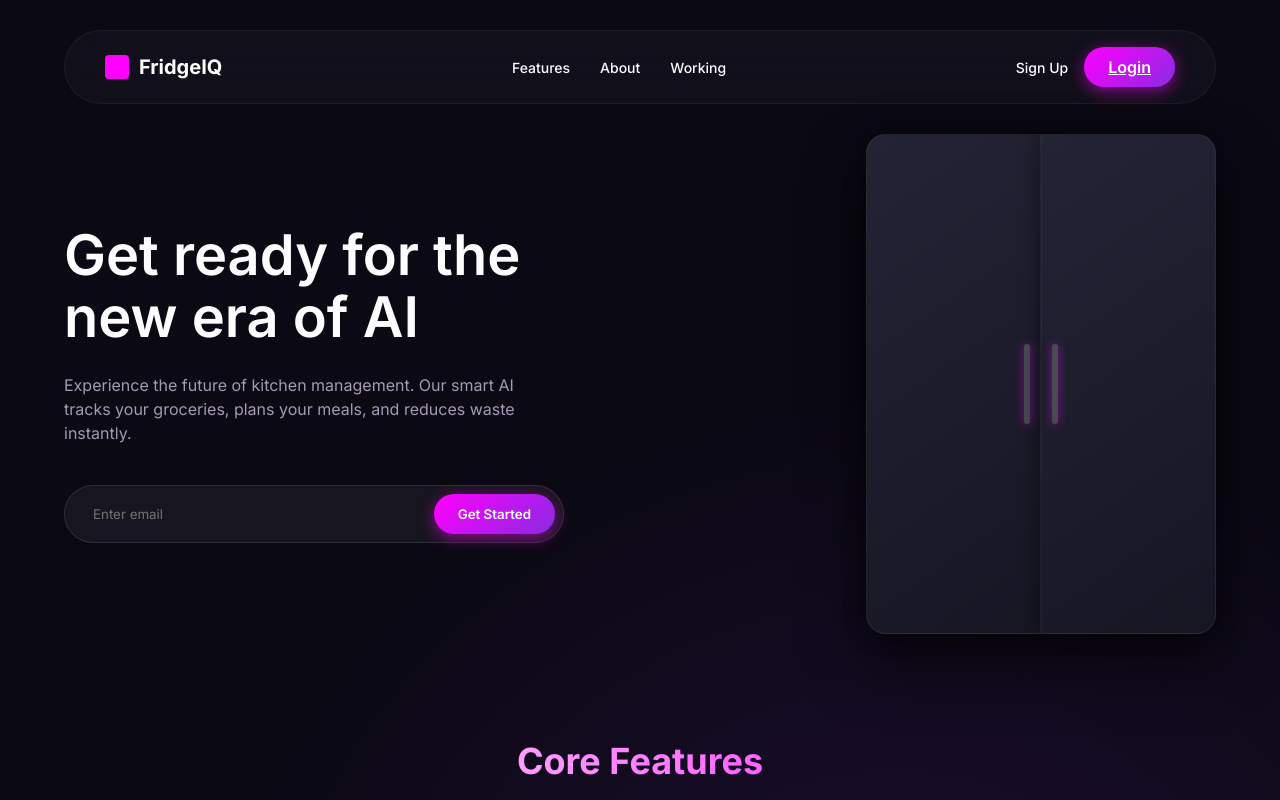
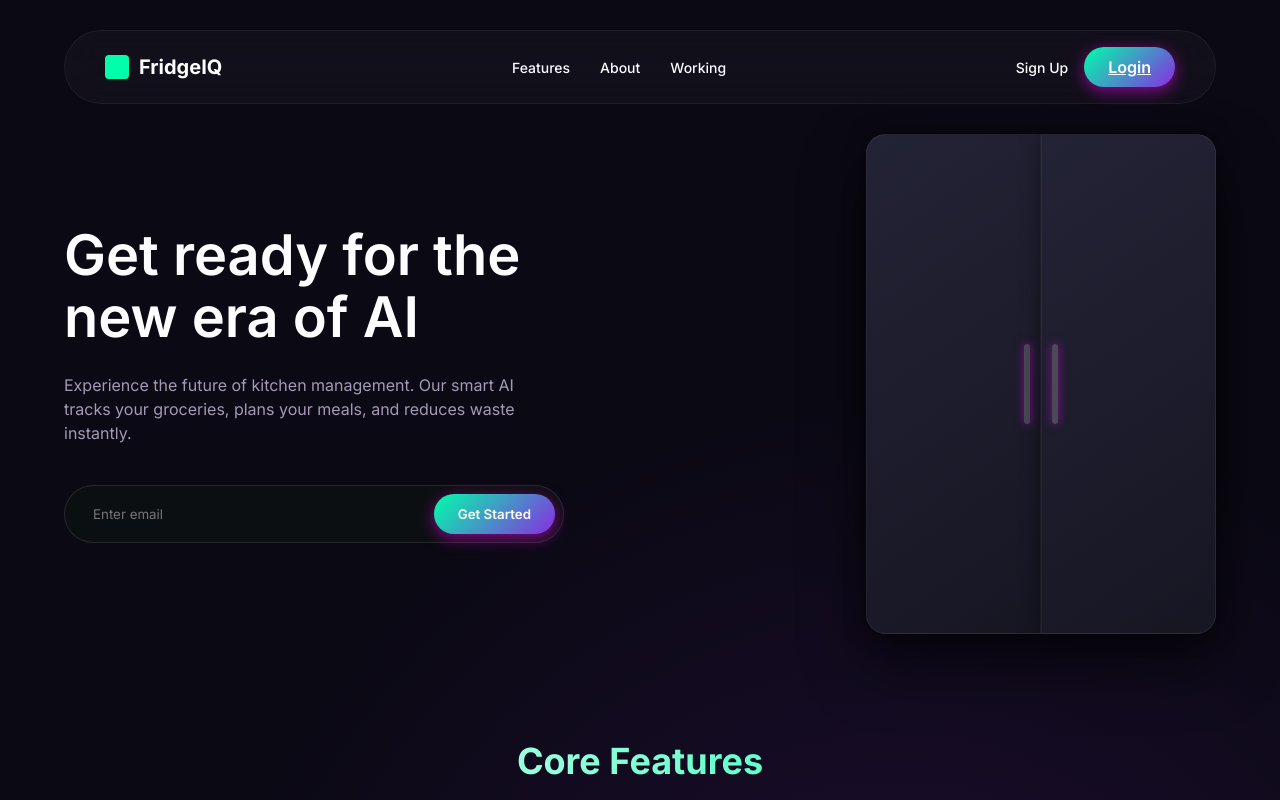
Before and after one commit to chitkarauniversity436-hub/AI_FRIDGE, a React (Vite) app: page / in a window 1280 px wide. Shown: the top 800 px of the page. Built offline with nearby package versions, Linux system fonts and the light colour scheme.

Commit message:
color change

```diff
--- a/src/index.css
+++ b/src/index.css
@@ -7,9 +7,9 @@ html {
   --bg-card-hover: rgba(28, 18, 48, 0.9);
   --text-main: #fdfcff;
   --text-muted: #a49ab5;
-  --border-color: rgba(255, 0, 255, 0.15);
+  --border-color: rgba(25, 0, 255, 0.15);
 
-  --primary: #ff00ff;
+  --primary: #00ffaa;
   --primary-glow: rgba(255, 0, 255, 0.5);
   --secondary: #8a2be2;
 
@@ -306,7 +306,7 @@ input:focus, select:focus, textarea:focus {
 }
 .landing-input-group {
   display: flex;
-  background: rgba(255, 255, 255, 0.05);
+  background: rgba(45, 137, 17, 0.05);
   border-radius: 30px;
   padding: 8px;
   border: 1px solid rgba(255, 255, 255, 0.1);
@@ -367,7 +367,7 @@ input:focus, select:focus, textarea:focus {
 }
 
 .virtual-item:nth-child(even) {
-  filter: drop-shadow(0 0 10px rgba(255, 0, 255, 0.5));
+  filter: drop-shadow(0 0 10px rgba(0, 238, 255, 0.5));
   animation-delay: 1.5s;
 }
 
```
